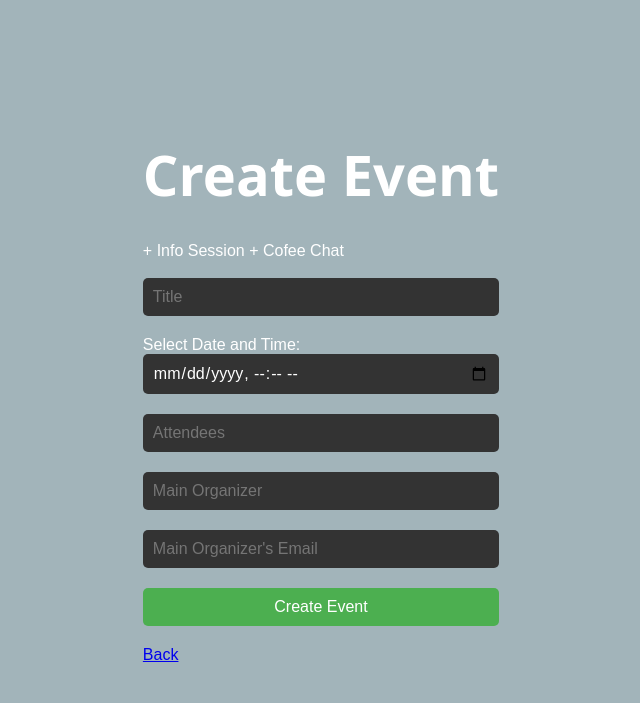
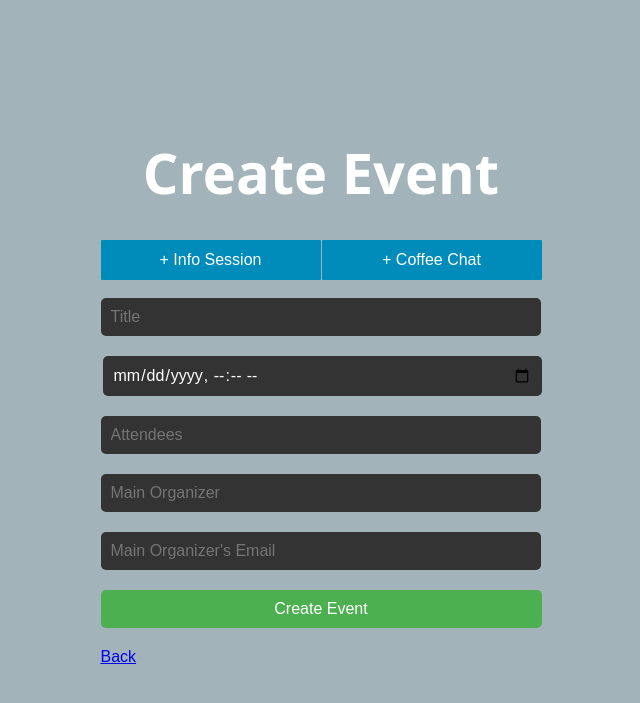
Before and after one commit to Sultanax/AppTracker, a Flask app: page /company/1/event in a window 1280 px wide. Shown: the top 703 px of the page, without its empty margins (319-959 px from the left). Run offline with Flask 3, Linux system fonts and the light colour scheme; the visitor is signed in with stand-in values (Sample User, id 1); parts of the project's set-up code (start-up, migrations or seed data) failed here and were passed over.

Commit message:
updated create event, create post

```diff
--- a/webserver/server.py
+++ b/webserver/server.py
@@ -55,26 +55,26 @@ def applicant_home(id=None):
   if not session.get('logged_in'):
     return home()
 
-  query = f"SELECT user_name FROM App_User WHERE applicant_id = '{id}'"
-  result = engine.execute(query)
+  query = text(f"SELECT user_name FROM App_User WHERE applicant_id = '{id}'")
+  result = g.conn.execute(query)
   name = result.fetchone()[0]
   result.close()
 
-  cursor1 = g.conn.execute("SELECT * FROM Role_Posts, Applies,App_User WHERE App_User.company_id = Role_Posts.company_id AND Applies.role_id = Role_Posts.role_id AND Applies.applicant_id = %s", (int(id),))
+  cursor1 = g.conn.execute(text("SELECT * FROM Role_Posts, Applies,App_User WHERE App_User.company_id = Role_Posts.company_id AND Applies.role_id = Role_Posts.role_id AND Applies.applicant_id = %s", (int(id),)))
   role = []
   for result in cursor1:
     role.append(result)
   cursor1.close()
   context_apps = dict(data_apps = role)
 
-  cursor2 = g.conn.execute("SELECT * FROM Event_Holds,Attends WHERE Event_Holds.event_id = Attends.event_id AND Attends.applicant_id = %s", (int(id),))
+  cursor2 = g.conn.execute(text("SELECT * FROM Event_Holds,Attends WHERE Event_Holds.event_id = Attends.event_id AND Attends.applicant_id = %s", (int(id),)))
   event = []
   for result in cursor2:
     event.append(result)
   cursor2.close()
   context_events = dict(data_events = event)
 
-  cursor3 = g.conn.execute("SELECT * FROM Role_Posts, Interviews ,App_User WHERE App_User.company_id = Role_Posts.company_id AND Interviews.role_id = Role_Posts.role_id AND Interviews.applicant_id = %s", (int(id),))
+  cursor3 = g.conn.execute(text("SELECT * FROM Role_Posts, Interviews ,App_User WHERE App_User.company_id = Role_Posts.company_id AND Interviews.role_id = Role_Posts.role_id AND Interviews.applicant_id = %s", (int(id),)))
   interview = []
   for result in cursor3:
     interview.append(result)
@@ -150,25 +150,29 @@ def create_event(id=None):
     attendees = request.form['attendees']
     event_type = request.form['event_type']
 
-    if not date or not event_type:
+    if not date or not event_type or not notes or not attendees:
       return render_template('create-event.html',id=id, error='Missing Information')
     if attendees and not attendees.isdigit():
       return render_template('create-event.html',id=id, error='Attendees should be a number')
 
-    query = f"SELECT MAX(event_id) FROM Event_Holds"
-    result = engine.execute(query)
+    query = text(f"SELECT MAX(event_id) FROM Event_Holds")
+    result = g.conn.execute(query)
     event_id = result.fetchone()[0] + 1
     result.close()
+    cmd = text("""INSERT INTO Event_Holds
+               VALUES (:event_id,:company_id,:event_notes,:attendees,:event_date,:info_session,:coffee_chat)""")
 
-
-    cmd = 'INSERT INTO Event_Holds VALUES (:event_id,:company_id,:event_notes,:attendees,:event_date,:info_session,:coffee_chat)'
-    if event_type=='Info_session':
-      g.conn.execute(text(cmd), event_id=event_id,company_id=id,event_notes=notes,attendees=attendees,event_date=date,info_session=True,coffee_chat=False)
-    if event_type=='Coffee_chat':
-      g.conn.execute(text(cmd), event_id=event_id,company_id=id,event_notes=notes,attendees=attendees,event_date=date,info_session=False,coffee_chat=True)
-
+    g.conn.execute(cmd, {
+      'event_id': event_id,
+      'company_id': id,
+      'event_notes': notes,
+      'attendees': int(attendees),
+      'event_date': date,
+      'info_session': True if event_type == 'Info_session' else False,
+      'coffee_chat': True if event_type == 'Coffee_chat' else False
+      })
+    g.conn.commit()
     return redirect(url_for('company_home',id=id))
-
   return render_template('create-event.html',id=id)
 
 @app.route('/company/<id>/post', methods=['GET', 'POST'])
@@ -181,20 +185,31 @@ def create_post(id=None):
     location = request.form['location']
     salary = request.form['salary']
     role_type = request.form['role_type']
-
     if not position or not role_type:
       return render_template('create-post.html',id=id, error='Missing Information')
     if salary and not salary.isdigit():
       return render_template('create-post.html',id=id, error='Salary should be a number')
-    query = text(f"SELECT MAX(role_id) FROM Role_Posts")
+    query = text(f"""SELECT MAX(role_id) FROM Role_Posts""")
     result = g.conn.execute(query)
     role_id = result.fetchone()[0] + 1
     result.close()
-    cmd = text('INSERT INTO Role_Posts VALUES (:id,:position,:description,:location,:salary,:role_type,:date,:company_id)')
-    g.conn.execute(text(cmd), id=role_id,position=position,description=description,location=location,salary=salary,role_type=role_type,date=datetime.now(),company_id=id)
+    cmd = text("""
+               INSERT INTO Role_Posts(role_id, role_position, role_description, role_location, role_salary, role_type, date_posted, company_id)
+               VALUES (:role_id, :position, :description, :location, :salary, :role_type, :date, :company_id)
+               """)
+    g.conn.execute(cmd, {
+      'role_id': role_id,
+      'position': position,
+      'description': description,
+      'location': location,
+      'salary': int(salary) if salary else None,
+      'role_type': role_type,
+      'date': datetime.now().date(),
+      'company_id': id
+      })
+    g.conn.commit()
     print("added")
     return redirect(url_for('company_home',id=id))
-
   return render_template('create-post.html',id=id)
 
 
@@ -222,21 +237,20 @@ def do_admin_login():
       user_data = result.fetchone()
       result.close()
       if user_data and password == user_data[0]:
-        flash('Logged in successfully!', 'success')
         session['logged_in'] = True
-
         query = text(f"SELECT company_id,applicant_id FROM App_User WHERE user_email = '{email}'")
         result = g.conn.execute(query)
         user_data = result.fetchone()
         result.close()
-        if user_data and user_data[0]:
-          return redirect(url_for('company_home', id=user_data[0]))
-        if user_data and user_data[1]:
-          return redirect(url_for('applicant_home', id=user_data[1]))
+        if user_data:
+          if user_data[0]:
+            return redirect(url_for('company_home', id=user_data[0]))
+          elif user_data[1]:
+            return redirect(url_for('applicant_home', id=user_data[1]))
       else:
-        flash('Incorrect login/password', 'danger')
+        return render_template('login.html',error='Username or password not found. Try again.')
     else:
-      flash('Incorrect login/password', 'danger')
+      return render_template('login.html',error='Username or password not found. Try again.')
     return home()
   return render_template('login.html')
 
@@ -274,7 +288,7 @@ def create_account_applicant():
       return render_template('create-account-applicant.html',error='Passwords do not match')
     print("query")
     query = text(f"SELECT * FROM App_Password WHERE user_email = '{new_email}'")
-    result = engine.execute(query)
+    result = g.conn.execute(query)
     user_data = result.fetchone()
     result.close()
     if user_data and user_data[0]:
@@ -284,7 +298,7 @@ def create_account_applicant():
     g.conn.execute(text(cmd), email1 = new_email, password1 = new_password)
 
     query = text(f"SELECT MAX(applicant_id) FROM Applicant")
-    result = engine.execute(query)
+    result = g.conn.execute(query)
     applicant_id = result.fetchone()[0] + 1
     result.close()
 
--- a/webserver/static/style.css
+++ b/webserver/static/style.css
@@ -83,10 +83,6 @@ button {
     color: white; /* Text color */
 }
 
-.button:hover {
-    background-color: #262d2f; /* Darker blue on hover */
-}
-
 .green-btn {
     background-color: #4caf50; /* Green for login */
     color: #fff;
@@ -96,16 +92,6 @@ button {
     background-color: #dc2020; /* Green for login */
     color: #fff;
 }
-
-input[type="radio"] {
-    display: none;
-}
-
-input[type="radio"]:checked + .button-text {
-    background-color: #5677fa; /* Green when selected */
-}
-
-
 
 .create-btn {
     background-color: #008cba; /* Blue for create account */
@@ -246,3 +232,39 @@ button:hover {
         text-align: center;
     }
 }
+
+/* used in create-post */
+
+.control-group {
+    display: flex;
+    justify-content: space-between;
+    gap: 1px; /* Adds space between buttons */
+}
+
+.button {
+    width: 220px; /* Fixed size */
+    height: 40px;
+    border: none;
+    border-radius: 1px;
+    border: 2px solid transparent;
+    cursor: pointer;
+    font-size: 1rem; /* Optional: increase font size for better readability */
+    transition: background-color 0.3s ease, color 0.3s ease;
+    background-color: #008cba; /* Default Blue */
+    color: white;
+    display: flex;
+    align-items: center;
+    justify-content: center;
+    text-align: center;
+}
+
+/* Hide the radio input itself */
+input[type="radio"] {
+    display: none;
+}
+
+/* When radio button is checked, change the button appearance */
+input[type="radio"]:checked + span {
+    background-color: black;
+    color: white;
+}
--- a/webserver/templates/create-event.html
+++ b/webserver/templates/create-event.html
@@ -19,7 +19,7 @@
                 </label>
                 <label class="button">
                     <input type="radio" id="coffee_chat" name="event_type" value="Coffee_chat" required>
-                    <span>+ Cofee Chat</span>
+                    <span>+ Coffee Chat</span>
                 </label>
             </div>
             <br>
@@ -28,7 +28,7 @@
                 <label class="login-field-icon fui-user" for="create-notes"></label>
             </div>
             <div class="control-group">
-                <label for="create-date">Select Date and Time:</label><br>
+                <label for="create-date"></label><br>
                 <input type="datetime-local" class="event-date" name="date" required>
             </div>
             <div class="control-group">
--- a/webserver/templates/create-post.html
+++ b/webserver/templates/create-post.html
@@ -32,11 +32,11 @@
             </div>
             <div class="control-group">
                 <label class="button">
-                    <input type="radio" name="role_type" value="Internship" required>
+                    <input type="radio" name="role_type" value="Internship" id="internship" required>
                     <span>+ Internship</span>
                 </label>
                 <label class="button">
-                    <input type="radio" name="role_type" value="Fulltime" required>
+                    <input type="radio" name="role_type" value="Fulltime" id="fulltime" required>
                     <span>+ Fulltime</span>
                 </label>
             </div>
@@ -45,7 +45,6 @@
             <input type="submit" value="Create Post" class="btn green-btn btn-primary btn-large btn-block">
         </form>
         <a href="{{ url_for('company_home', id=id) }}" class="btn btn-primary btn-large btn-block">Back</a>
-
     </div>
 
 </body>
--- a/webserver/templates/login.html
+++ b/webserver/templates/login.html
@@ -9,6 +9,9 @@
 </head>
 <body>
     <div class="login-container">
+        {% if error %}
+            <p style="color: red;">{{ error }}</p>
+        {% endif %}
         <h1>App Tracker</h1>
         <p>Apply & Track: All in One</p>
         <form action="/login" method="POST">
```
Also changed, not shown: prac.py (+0 -9 lines).
